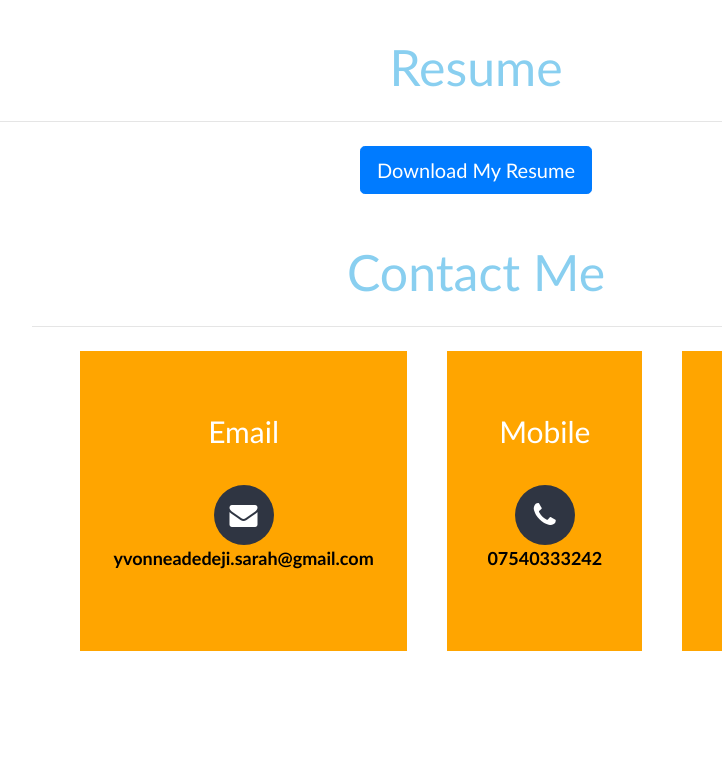
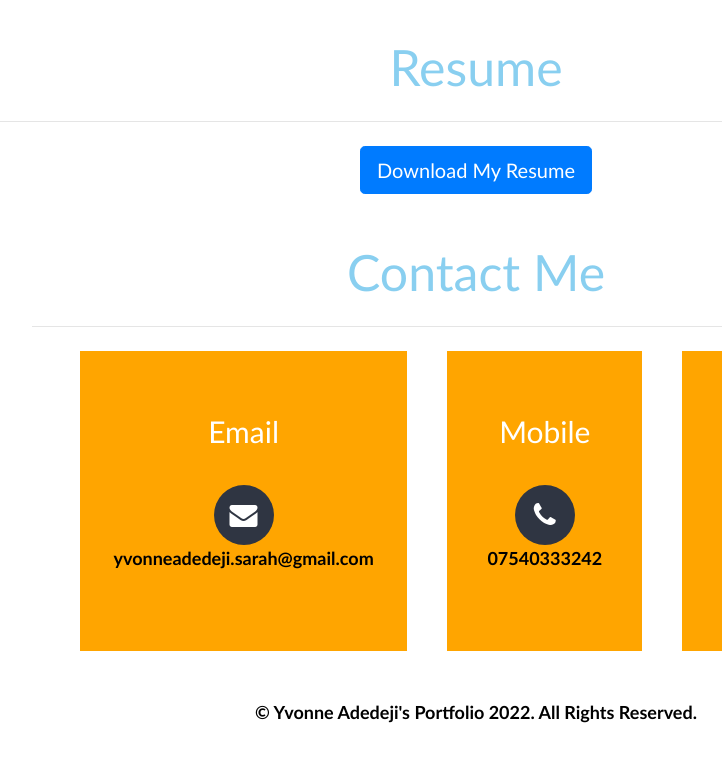
Before and after one commit to yvonnesarah/Bootstrap-Portfolio, a plain HTML site: page index.html in a window 1280 px wide. Shown: the part 3447-4209 px from the top of the page, 164-886 px from the left. Drawn offline with nearby package versions, Linux system fonts and the light colour scheme.

Commit message:
updated index.html - added footer section

```diff
--- a/index.html
+++ b/index.html
@@ -196,6 +196,11 @@
      </div>
    </section>
 
+   <footer class="text-light">
+    <div class="container text-center">
+      <p>&copy; Yvonne Adedeji's Portfolio 2022. All Rights Reserved.</p>
+    </div>
+  </footer>
 
   <!--JavaScript -->
 
```
